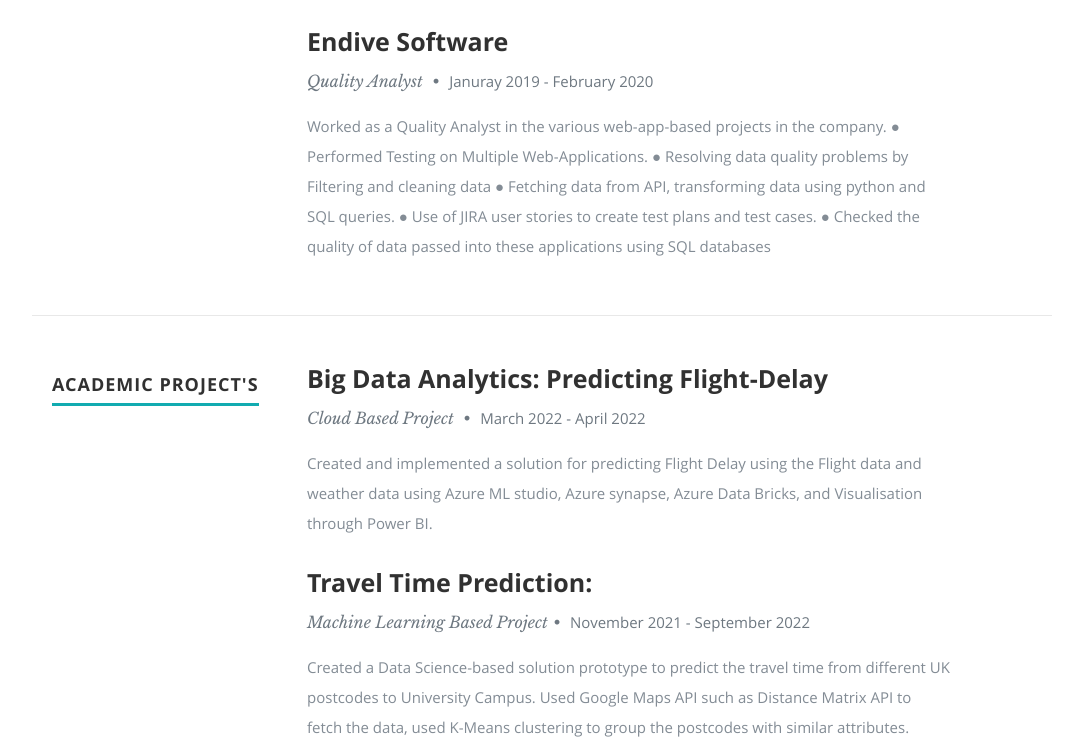
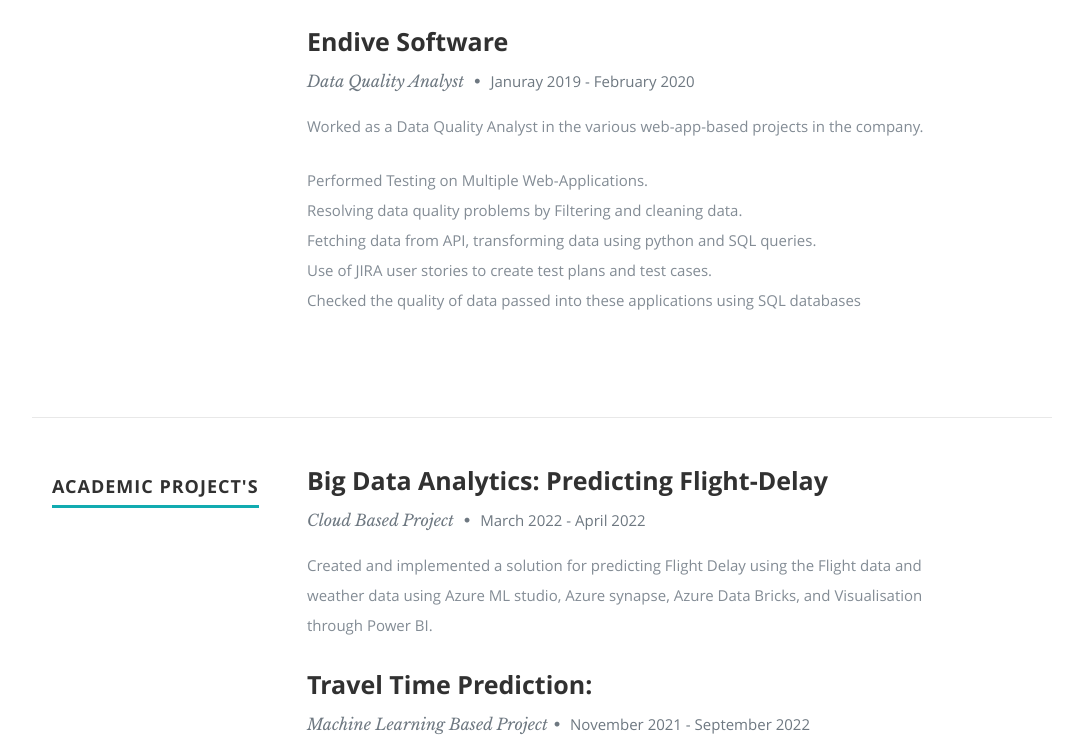
Before and after one commit to rachitmathur89/rachitmathur89.github.io, a plain HTML site: page index.html in a window 1280 px wide. Shown: the part 2550-3295 px from the top of the page, without its empty margins (98-1181 px from the left). Drawn offline with nearby package versions, Linux system fonts and the light colour scheme.

Commit message:
Update Project

```diff
--- a/index.html
+++ b/index.html
@@ -238,15 +238,15 @@
                <div class="twelve columns">
 
                   <h3>Endive Software</h3>
-                  <p class="info">Quality Analyst <span>&bull;</span> <em class="date">Januray 2019 - February 2020</em></p>
+                  <p class="info">Data Quality Analyst <span>&bull;</span> <em class="date">Januray 2019 - February 2020</em></p>
 
                   <p>
-                    Worked as a Quality Analyst in the various web-app-based projects in the company.
-		     ● Performed Testing on Multiple Web-Applications.
-		     ● Resolving data quality problems by Filtering and cleaning data
-		     ● Fetching data from API, transforming data using python and SQL queries.
-                     ● Use of JIRA user stories to create test plans and test cases.
-    	             ● Checked the quality of data passed into these applications using SQL databases <br>
+                    Worked as a Data Quality Analyst in the various web-app-based projects in the company.
+		     <ul><li>Performed Testing on Multiple Web-Applications.</li>
+		     <li>Resolving data quality problems by Filtering and cleaning data.</li>
+		     <li>Fetching data from API, transforming data using python and SQL queries.</li>
+                     <li>Use of JIRA user stories to create test plans and test cases.</li>
+    	             <li>Checked the quality of data passed into these applications using SQL databases </li></ul><br>
                   </p>
 
                </div>
```
